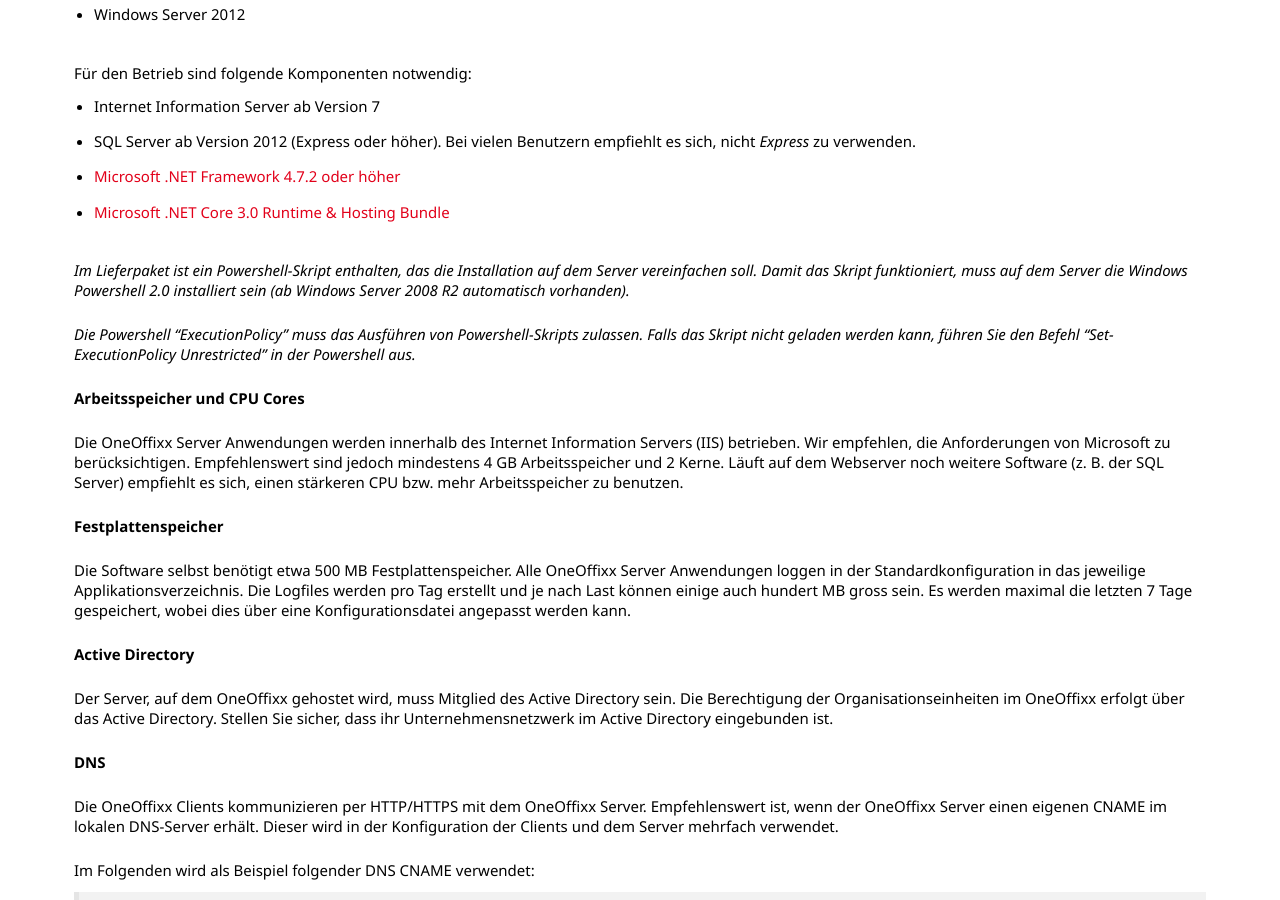
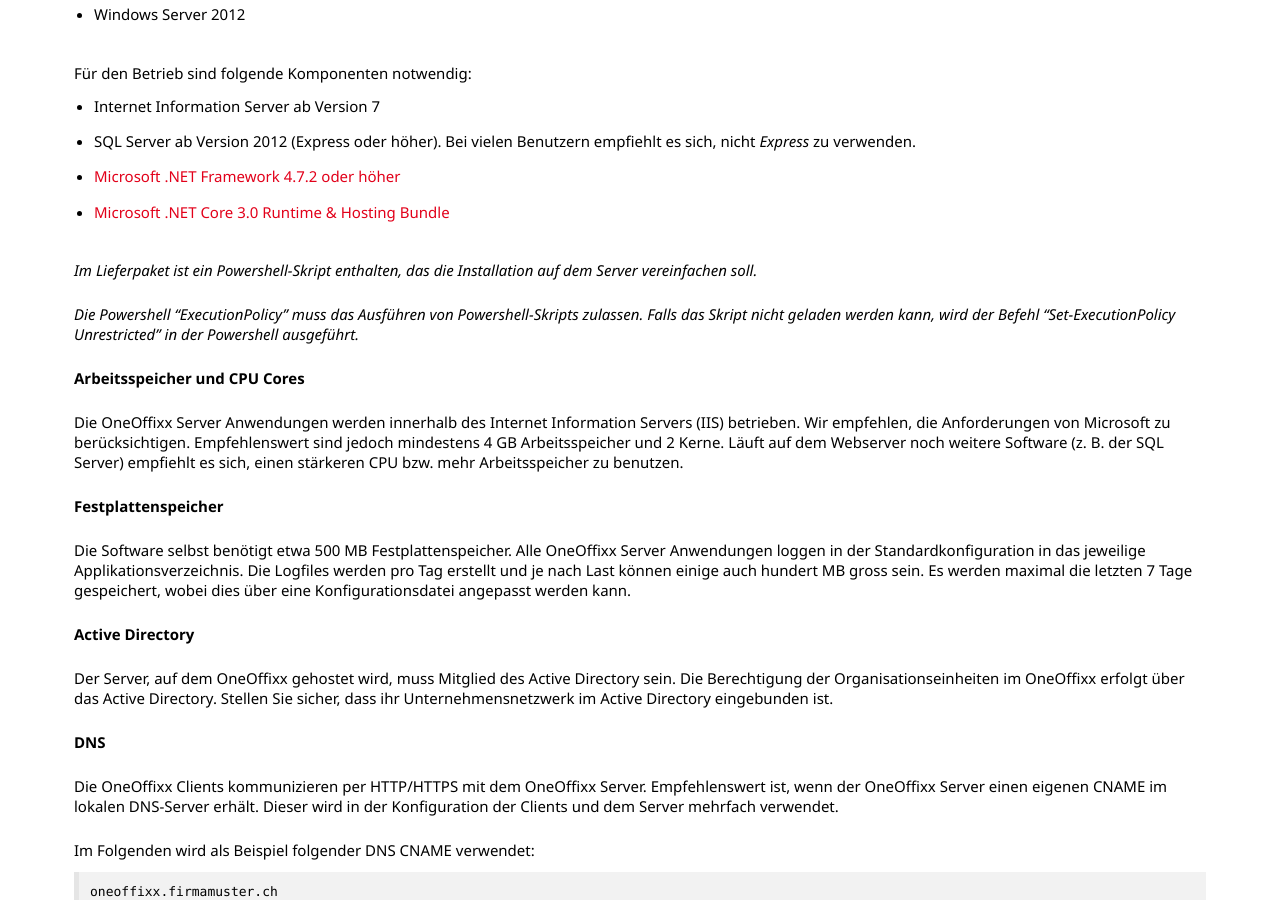
Before and after one commit to primesoft-group/oneoffixx-docs, a Jekyll site: the page built from _pages/install/de/server.md, in a window 1280 px wide and 900 px high, scrolled down 639 px. Built offline with Jekyll 4.4.1, drawn with Linux system fonts in a browser that asks for light colours; nearby versions of some CDN libraries; some web fonts are replaced.

Commit message:
Update server.md

```diff
--- a/_pages/install/de/server.md
+++ b/_pages/install/de/server.md
@@ -26,9 +26,9 @@
 * [Microsoft .NET Framework 4.7.2 oder höher](http://go.microsoft.com/fwlink/?linkid=863265)
 * [Microsoft .NET Core 3.0 Runtime & Hosting Bundle](https://dotnet.microsoft.com/download/thank-you/dotnet-runtime-3.0.0-windows-hosting-bundle-installer)
 
-*Im Lieferpaket ist ein Powershell-Skript enthalten, das die Installation auf dem Server vereinfachen soll. Damit das Skript funktioniert, muss auf dem Server die Windows Powershell 2.0 installiert sein (ab Windows Server 2008 R2 automatisch vorhanden).*
+*Im Lieferpaket ist ein Powershell-Skript enthalten, das die Installation auf dem Server vereinfachen soll.*
 
-*Die Powershell "ExecutionPolicy" muss das Ausführen von Powershell-Skripts zulassen. Falls das Skript nicht geladen werden kann, führen Sie den Befehl "Set-ExecutionPolicy Unrestricted" in der Powershell aus.*
+*Die Powershell "ExecutionPolicy" muss das Ausführen von Powershell-Skripts zulassen. Falls das Skript nicht geladen werden kann, wird der Befehl "Set-ExecutionPolicy Unrestricted" in der Powershell ausgeführt.*
 
 __Arbeitsspeicher und CPU Cores__
 
```
